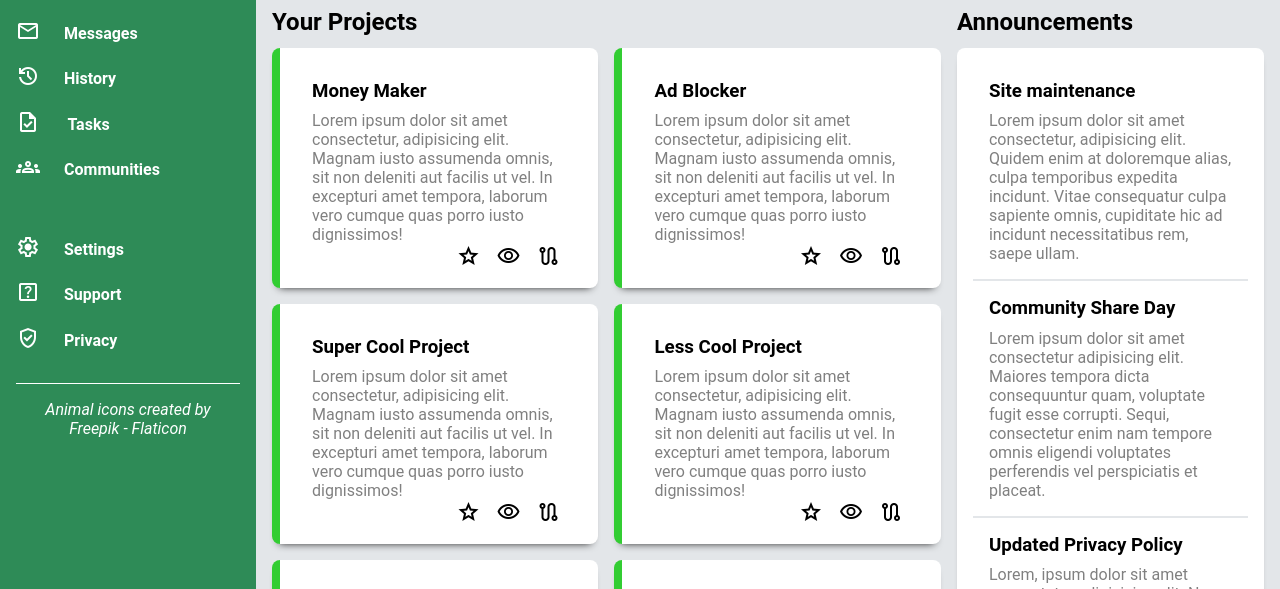
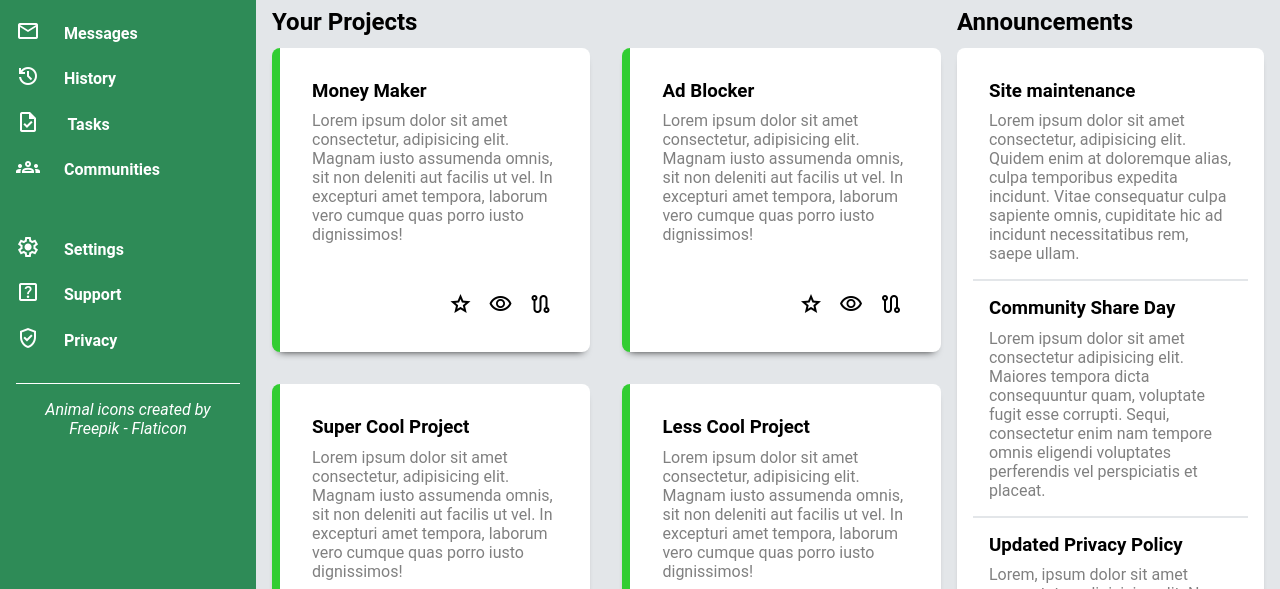
Before and after one commit to fmtayag/odin-dashboard, a plain HTML site: page index.html in a window 1280 px wide. Shown: the part 168-757 px from the top of the page. Drawn offline with nearby package versions, Linux system fonts and the light colour scheme.

Commit message:
Prevent text overflow for cards when font is large
This prevents the text in the projects cards
from overflowing whenever the user has their
font size set to large.

Currently only tested on Edge up to the
'Very Large' setting

```diff
--- a/styles.css
+++ b/styles.css
@@ -303,7 +303,7 @@ button[type=button] {
 #projects {
     display: grid;
     grid-template-columns: repeat(auto-fit, minmax(300px, 1fr));
-    gap: 1em;
+    gap: 2em;
 
     & .card {
         padding: 2em;
@@ -317,7 +317,6 @@ button[type=button] {
         display: flex;
         flex-direction: column;
         justify-content: space-between;
-        height: 15em;
 
         & div:nth-of-type(1) > p { /* Contains h1 and p */
             color: var(--text-color-secondary);
@@ -327,6 +326,7 @@ button[type=button] {
             justify-items: right;
 
             > p > * { /* The material icons themselves */
+                margin-top: 2em;
                 margin-inline: 0.25em;
             }
         }
```
